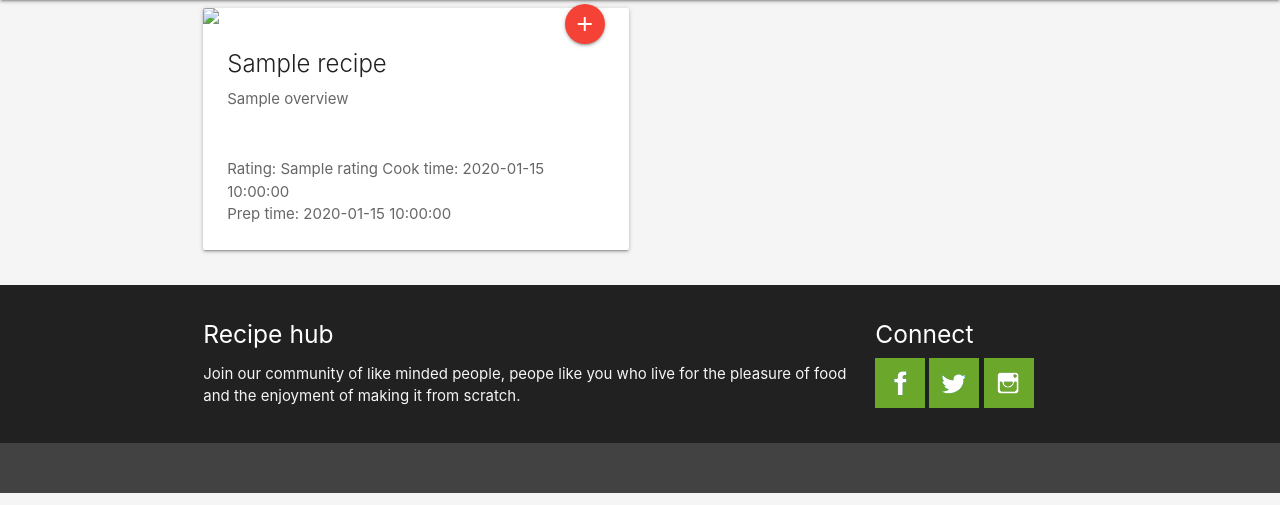
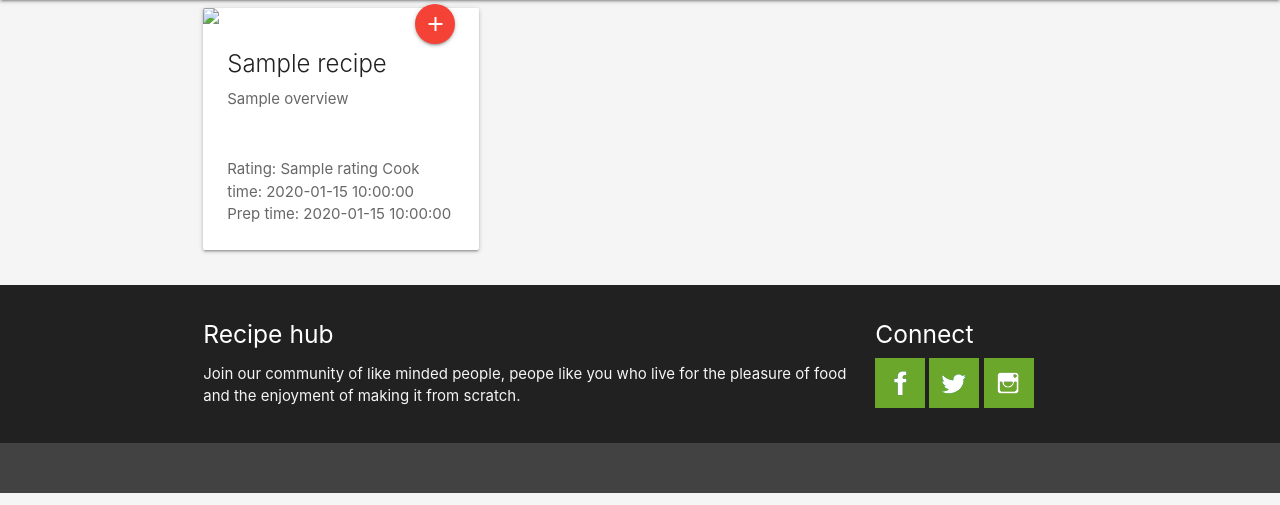
Before and after one commit to Code-Institute-Submissions/Baynuts-milestone-project-3, a Flask app: template templates/recipes.html in a window 1280 px wide. Shown: the part 75-580 px from the top of the page. Run offline with Flask 2, Linux system fonts and the light colour scheme; the template is opened without the code that fills it: most values are stand-ins (such as "Sample title", 1, 10 or a date in 2020); some libraries are stand-ins or nearby versions.

Commit message:
Styling update

```diff
--- a/templates/recipes.html
+++ b/templates/recipes.html
@@ -3,7 +3,7 @@
 <div class="container">
     <div class="row">
         {% for recipe in recipes %}
-        <div class="col s12 m6">
+        <div class="col s6 m4">
             <div class="card">
                 <div class="card-image">
                     <img src="{{recipe.url}}">
```
